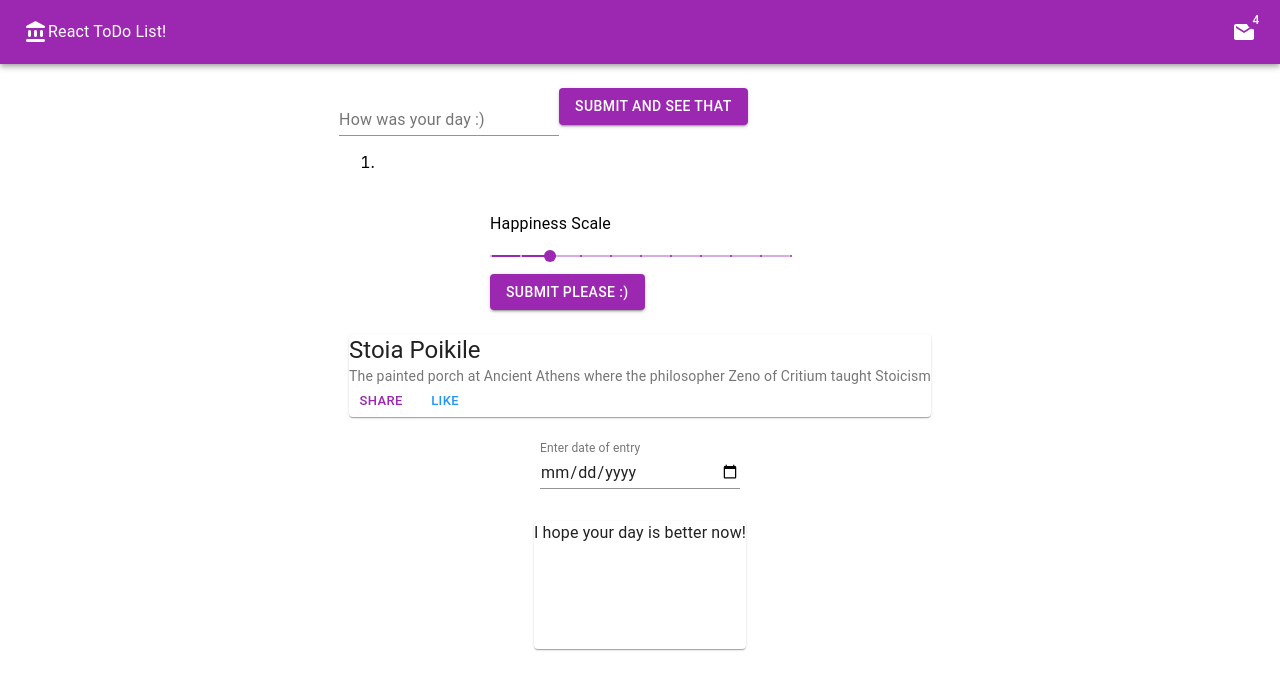
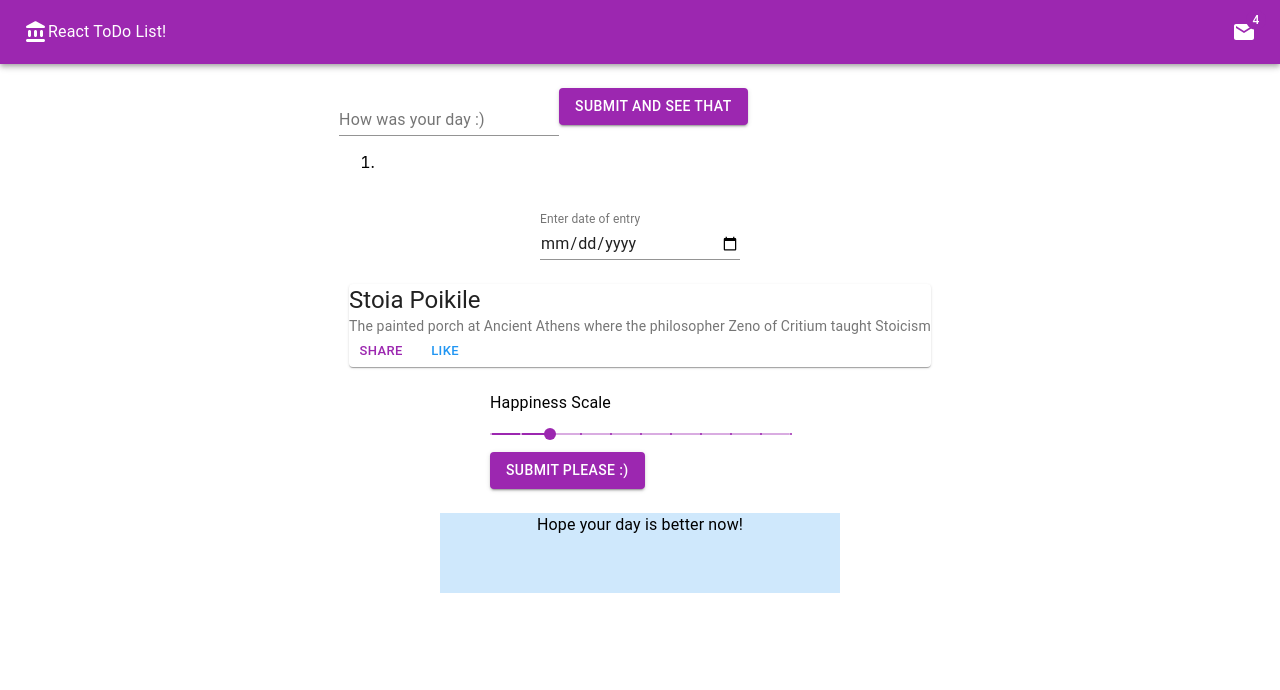
Before and after one commit to Abcshake/React_Todo, a React (Create React App) app: page / in a window 1280 px wide. Shown: the top 690 px of the page. Built offline with nearby package versions, Linux system fonts and the light colour scheme.

Commit message:
slight component change

```diff
--- a/src/App.js
+++ b/src/App.js
@@ -22,13 +22,13 @@ const App = () => {
       <Grid item xs={false} sm={2}/>
       <Grid item container alignItems="center" direction="column" spacing = {3}>
           <Grid item>
-            <Slider />
+            <Date />
           </Grid>
           <Grid item>
             <Card />
           </Grid>
           <Grid item>
-            <Date />
+            <Slider />
           </Grid>
           <Grid item>
             <Statement />
--- a/src/Statement.js
+++ b/src/Statement.js
@@ -1,30 +1,21 @@
 import React from 'react';
 import { makeStyles } from '@material-ui/core/styles';
-import Paper from '@material-ui/core/Paper';
+import Container from '@material-ui/core/Container';
 import { Typography } from '@material-ui/core'
+import theme from './theme'
 
-const useStyles = makeStyles((theme) => ({
-  root: {
-    display: 'flex',
-    '& > *': {
-      margin: theme.spacing(1),
-      height: theme.spacing(16),
-    },
-  },
-}));
 
-export default function Variants() {
-  const classes = useStyles();
+
+export default function Statement() {
+
 
   return (
-    <div className={classes.root}>
-        <Paper width="75%">
-        <Typography
-            fontFamily="Verdana"
-        >
-            I hope your day is better now!
-        </Typography>
-        </Paper>
+    <div theme={theme}>
+        <Container maxWidth="lg">
+            <Typography align="center" style={{ backgroundColor: '#cfe8fc', height: '10vh', width: "50vh"}}>
+                Hope your day is better now!
+            </Typography>
+        </Container>
     </div>
   );
 }
--- a/src/theme.js
+++ b/src/theme.js
@@ -11,6 +11,9 @@ const theme = createMuiTheme({
     secondary: {
       main: blue[500],
     },
+    typography: {
+      fontSize: 20,
+    },
   },
 });
 
```
